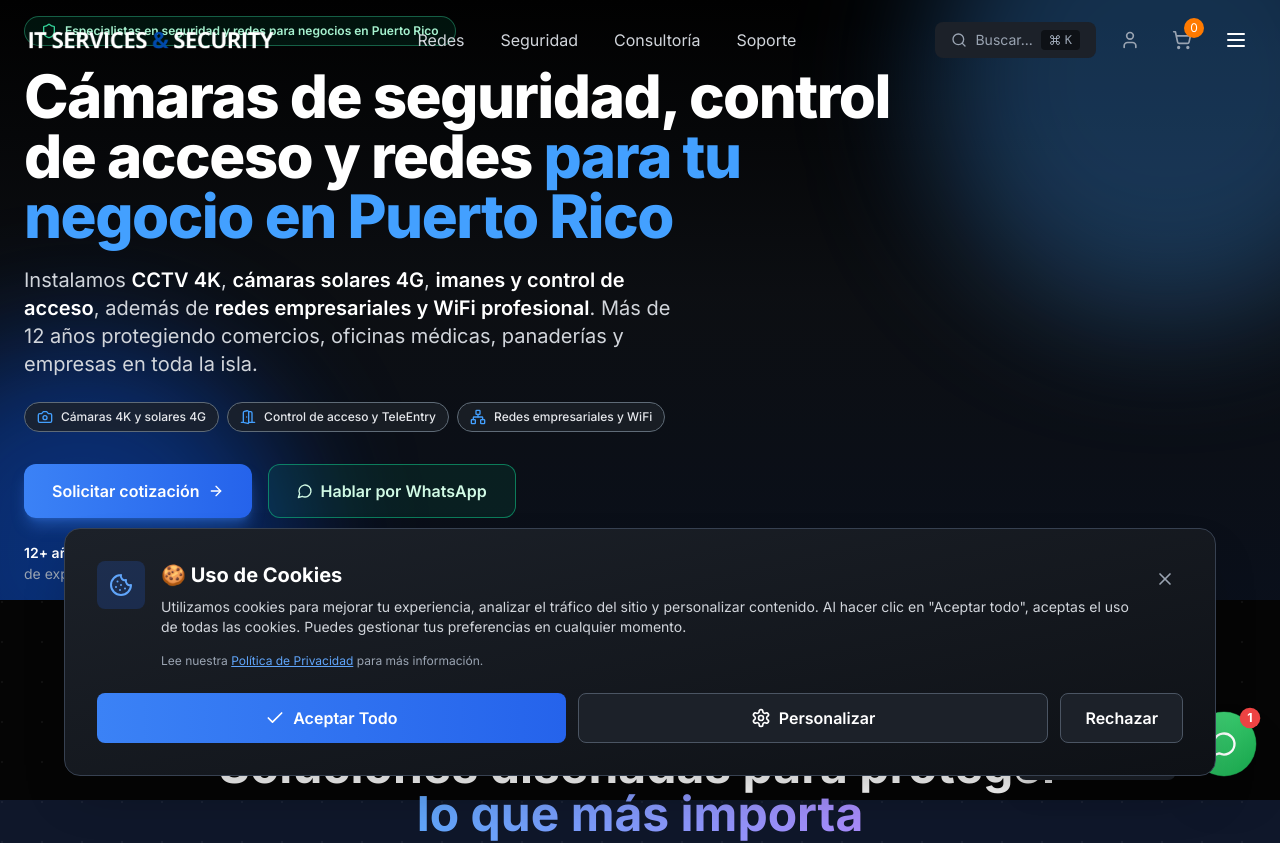
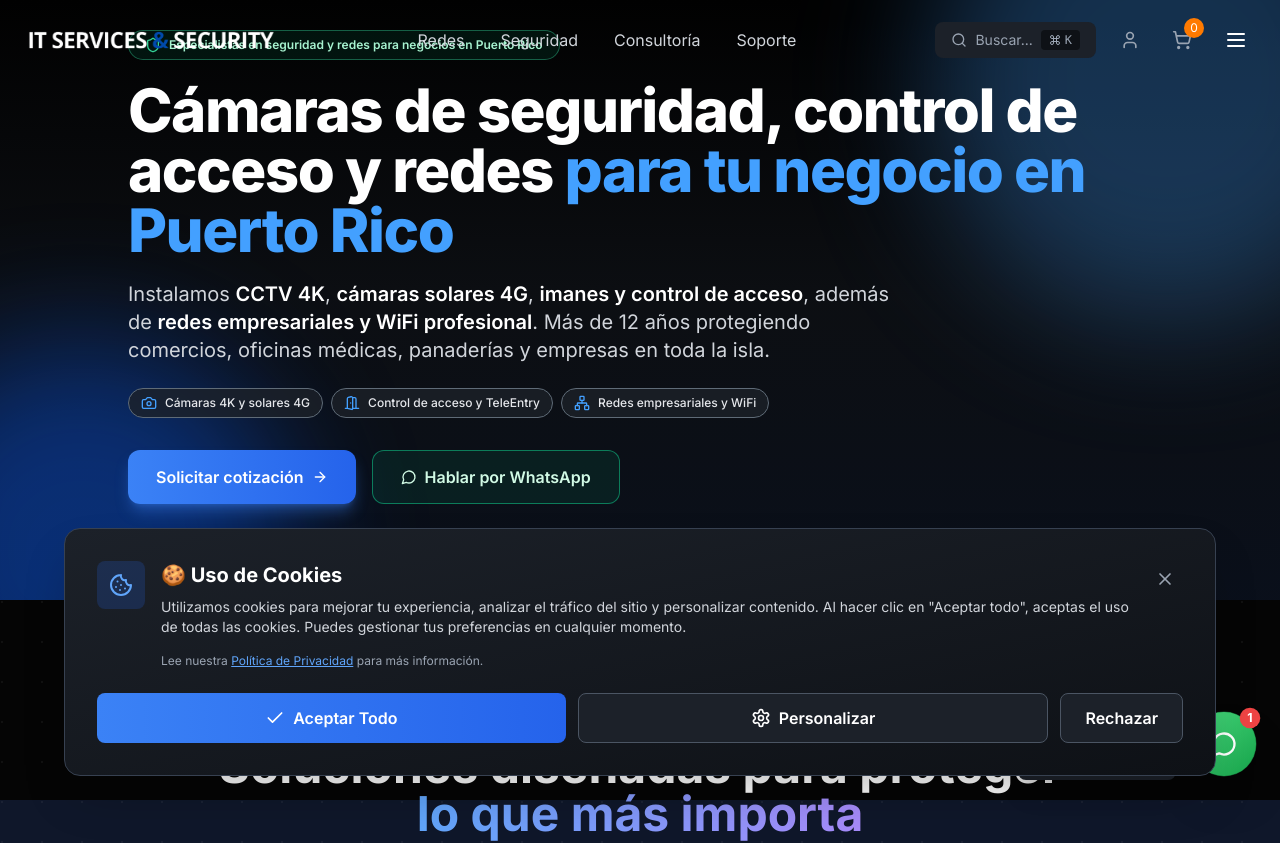
Before and after one commit to ramosralan09-cyber/itservices-website, a Next.js app: page / in a window 1280 px wide. Shown: the top 843 px of the page. Built offline with nearby package versions, Linux system fonts and the light colour scheme.

Commit message:
Update Hero.tsx

```diff
--- a/components/home/Hero.tsx
+++ b/components/home/Hero.tsx
@@ -13,15 +13,16 @@ export function Hero() {
       <div className="absolute -top-40 -right-32 w-[480px] h-[480px] bg-skyBlue/30 blur-3xl rounded-full" />
       <div className="absolute -bottom-40 -left-32 w-[420px] h-[420px] bg-deepBlue/40 blur-3xl rounded-full" />
 
+      {/* CONTENEDOR CENTRADO Y ANCHO OPTIMIZADO */}
       <div className="container mx-auto px-6 relative z-10">
-        {/* Antes era grid con 2 columnas, ahora 1 sola y ancho controlado */}
-        <div className="grid gap-12 items-center max-w-4xl">
+        <div className="max-w-5xl mx-auto">
           {/* Texto principal */}
           <motion.div
             initial={{ opacity: 0, y: 30 }}
             animate={{ opacity: 1, y: 0 }}
             transition={{ duration: 0.6 }}
           >
+            {/* Badge superior */}
             <div className="inline-flex items-center gap-2 px-4 py-1.5 rounded-full bg-emerald-500/10 border border-emerald-400/40 mb-5">
               <Shield className="w-4 h-4 text-emerald-400" />
               <span className="text-xs font-semibold text-emerald-200">
@@ -29,18 +30,23 @@ export function Hero() {
               </span>
             </div>
 
-            {/* H1 SEO principal */}
+            {/* Título principal */}
             <h1 className="text-4xl md:text-5xl lg:text-6xl font-extrabold text-white tracking-tight mb-5">
               Cámaras de seguridad, control de acceso y redes{' '}
               <span className="text-skyBlue">para tu negocio en Puerto Rico</span>
             </h1>
 
-            <p className="text-lg md:text-xl text-gray-300 max-w-2xl mb-6 leading-relaxed">
+            {/* Descripción */}
+            <p className="text-lg md:text-xl text-gray-300 max-w-3xl mb-6 leading-relaxed">
               Instalamos <strong className="text-white font-semibold">CCTV 4K</strong>,{' '}
               <strong className="text-white font-semibold">cámaras solares 4G</strong>,{' '}
               <strong className="text-white font-semibold">imanes y control de acceso</strong>,
-              además de <strong className="text-white font-semibold">redes empresariales y WiFi profesional</strong>.
-              Más de 12 años protegiendo comercios, oficinas médicas, panaderías y empresas en toda la isla.
+              además de{' '}
+              <strong className="text-white font-semibold">
+                redes empresariales y WiFi profesional
+              </strong>
+              . Más de 12 años protegiendo comercios, oficinas médicas, panaderías y empresas en
+              toda la isla.
             </p>
 
             {/* Chips de servicios */}
@@ -60,7 +66,7 @@ export function Hero() {
               ))}
             </div>
 
-            {/* CTA principal */}
+            {/* Botones CTA */}
             <div className="flex flex-col sm:flex-row gap-4 mb-6">
               <Link
                 href="/contacto"
@@ -81,7 +87,7 @@ export function Hero() {
               </a>
             </div>
 
-            {/* Confianza / métricas */}
+            {/* Métricas de confianza */}
             <div className="flex flex-wrap gap-6 text-sm text-gray-400">
               <div>
                 <p className="text-white font-semibold">12+ años</p>
```
